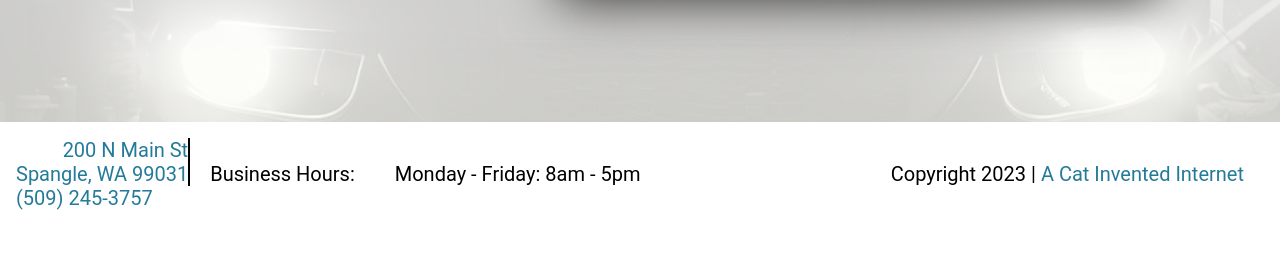
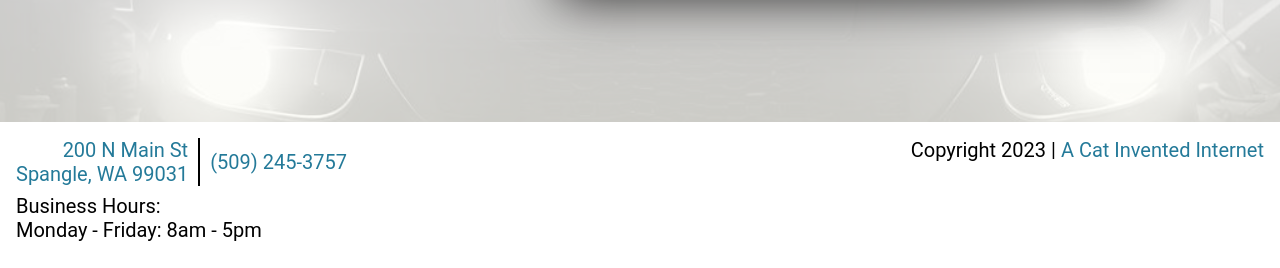
Before and after one commit to jaytboy/jaytboy.github.io, a plain HTML site: page index.html in a window 1280 px wide. Shown: the part 1739-2007 px from the top of the page. Before the commit the page ends 1965 px from the top, so only its background shows below. Drawn offline with nearby package versions, Linux system fonts and the light colour scheme.

Commit message:
Update style.css

```diff
--- a/style.css
+++ b/style.css
@@ -75,6 +75,7 @@ nav {
 }
 
 #logo > div {
+  width: 100%;
   background: white;
 }
 
@@ -110,45 +111,53 @@ nav {
   box-shadow: 0 -4px 0 0px inset;
 }
 
-.menu a.icon {
+a#burger-menu {
   display: none;
 }
 
 footer {
   padding: 1em;
-  padding-bottom: 0;
   display: flex;
   justify-content: space-between;
-  align-items: center;
   flex-wrap: wrap;
 }
 
-footer > div {
+footer div {
+  min-width: 335px;
+}
+
+footer div div.contact {
+  padding-bottom: 0.5em;
   display: flex;
   align-items: center;
-padding-bottom: 1em;
-}
-
-footer > div > p {
-  padding-left: 1em;
-  padding-right: 1em;
 }
 
 .right-border {
   border-right: solid black 0.1em;
+  text-align: right;
+  padding-right: 0.5em;
 }
 
-#address {
-  text-align: right;
+#phone {
+  padding-left: 0.5em;
+}
+
+#hours {
+  padding-bottom: 0.5em;
 }
 
 @media only screen and (max-width: 600px) {
+  h1 {
+    font-size: 2.5em;
+  }
+
   nav {
     flex-direction: column;
   }
 
-  .menu a.icon {
-    display: block;
+  a#burger-menu {
+    display: flex;
+    align-items: center;
   }
 
   #my-menu-links {
```
